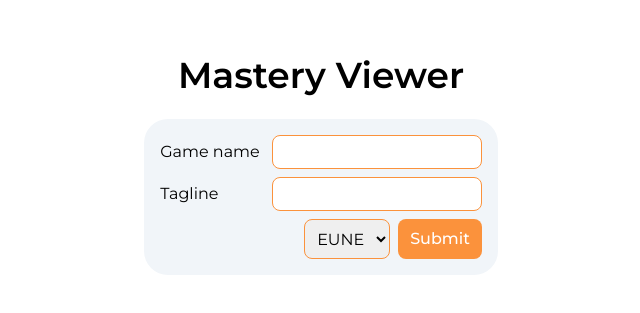
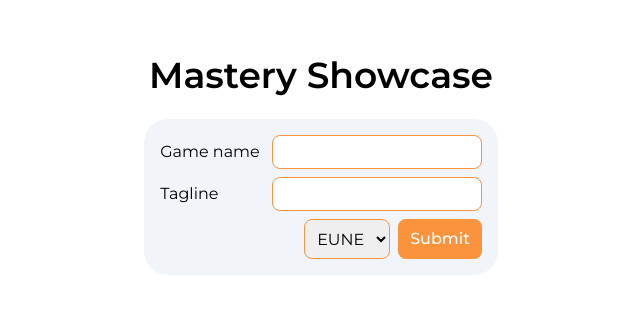
Before and after one commit to kloczewiak/orange-minion, a Next.js app: page /mastery in a window 1280 px wide. Shown: the part 235-548 px from the top of the page, without its empty margins (319-959 px from the left). Built offline with nearby package versions, Linux system fonts and the light colour scheme.

Commit message:
Rename tools

```diff
--- a/app/commongames/page.tsx
+++ b/app/commongames/page.tsx
@@ -4,7 +4,7 @@
   return (
     <div className='flex flex-col items-center justify-center h-full gap-6'>
       <h1 className='text-4xl text-center font-semibold'>
-        Common Games Viewer
+        Shared Match History
       </h1>
       <CommonGamesForm />
     </div>
--- a/app/mastery/page.tsx
+++ b/app/mastery/page.tsx
@@ -3,7 +3,7 @@
 export default function Page() {
   return (
     <div className='flex flex-col items-center justify-center h-full gap-6'>
-      <h1 className='text-4xl font-semibold'>Mastery Viewer</h1>
+      <h1 className='text-4xl font-semibold'>Mastery Showcase</h1>
       <div className='w-fit'>
         <MasteryForm />
       </div>
```
Also changed, not shown: 1 other file (tests, documents, lock files or other folders).
